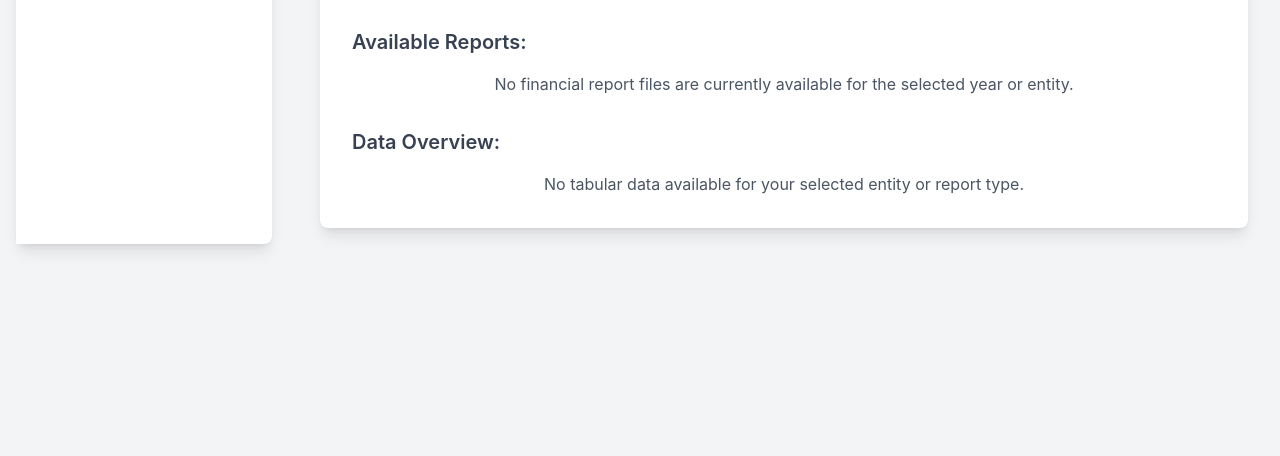
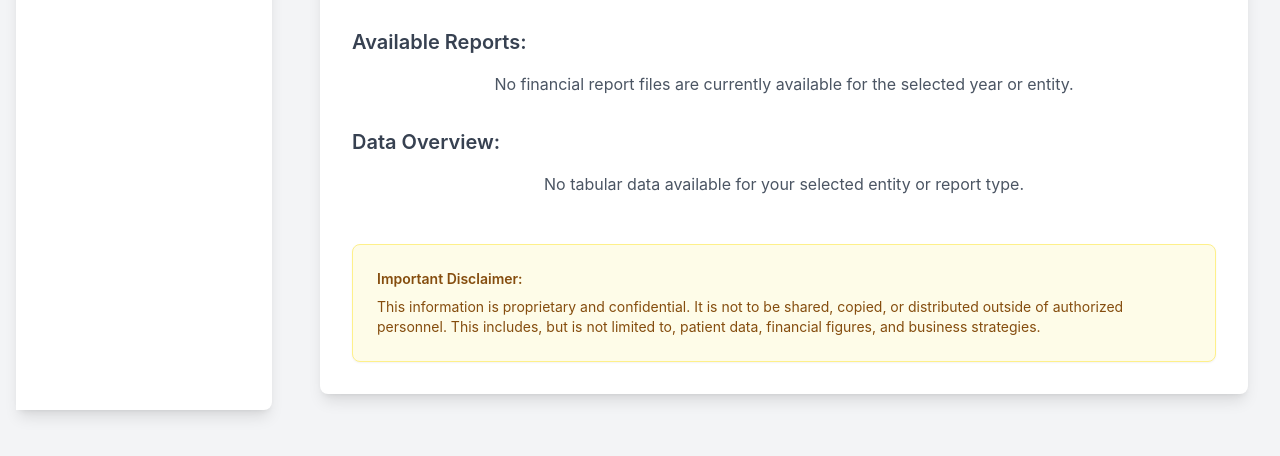
Before and after one commit to drsdass/Members_portal, a Flask app: template templates/dashboard.html in a window 1280 px wide. Shown: the part 313-769 px from the top of the page. Run offline with Flask 3, Linux system fonts and the light colour scheme; the template is opened without the code that fills it, so the values that code supplies are empty; parts of the project's set-up code (start-up, migrations or seed data) failed here and were passed over; some libraries are stand-ins or nearby versions.

Commit message:
Update dashboard.html

```diff
--- a/templates/dashboard.html
+++ b/templates/dashboard.html
@@ -105,6 +105,12 @@
         {% else %}
             <p class="text-gray-600 text-center">No tabular data available for your selected entity or report type.</p>
         {% endif %}
+
+        {# Disclaimer Section #}
+        <div class="mt-12 p-6 bg-yellow-50 border border-yellow-200 text-yellow-800 rounded-lg shadow-sm text-sm">
+            <p class="font-semibold mb-2">Important Disclaimer:</p>
+            <p>This information is proprietary and confidential. It is not to be shared, copied, or distributed outside of authorized personnel. This includes, but is not limited to, patient data, financial figures, and business strategies.</p>
+        </div>
     </div>
     {% endblock %}
 </body>
```
